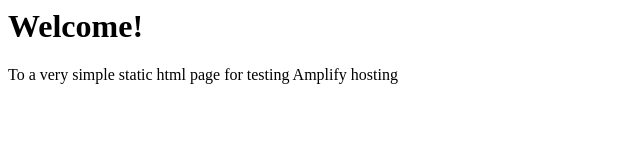
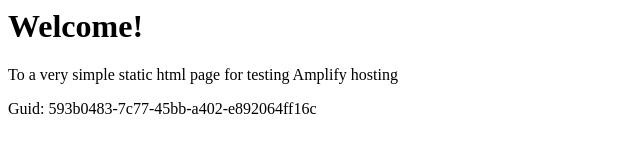
Before and after one commit to aws-aemilia-icn/Github-PR-Commit-Integration-Test-DoNotTouch-v1-preprod-ap-northeast-2, a website: page src/index.html in a window 1280 px wide. Shown: the whole page, without its empty margins (0-640 px from the left). Drawn offline with Linux system fonts and the light colour scheme.

Commit message:
commit from integ tests

```diff
--- a/src/index.html
+++ b/src/index.html
@@ -1,3 +1,5 @@
+
+
 <html lang="en">
 
 <head>
@@ -10,6 +12,6 @@
 <body>
     <h1>Welcome!</h1>
     <p>To a very simple static html page for testing Amplify hosting</p>
-</body>
+    <p>Guid: 593b0483-7c77-45bb-a402-e892064ff16c</p></body>
 
 </html>
```
